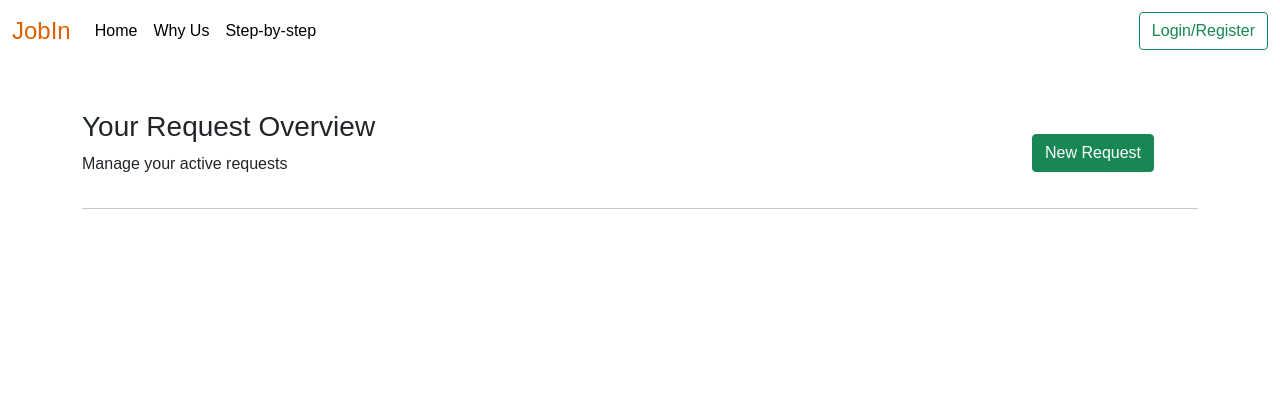
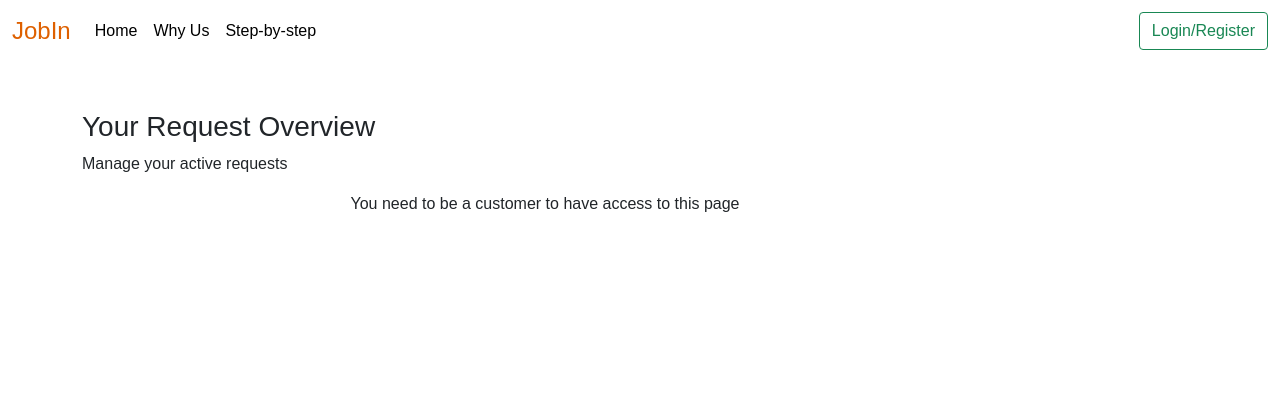
Before and after one commit to williamtyn/jobin, a Django app: template templates/user_orderlist.html in a window 1280 px wide. Shown: the top 420 px of the page. Run offline with Django 3.2, Linux system fonts and the light colour scheme; the template is opened without the code that fills it, so the values that code supplies are empty; parts of the project's set-up code (start-up, migrations or seed data) failed here and were passed over; some libraries are stand-ins or nearby versions.

Commit message:
add customer authenticated to user/overview

```diff
--- a/templates/user_orderlist.html
+++ b/templates/user_orderlist.html
@@ -8,6 +8,7 @@
     <div class="col-md-10">
       <h3>Your Request Overview</h3>
       <p>Manage your active requests</p>
+      {% if user.is_authenticated and user.user_type == 0 %}
     </div>
     <div class="col-md-2">
       <br>
@@ -127,4 +128,13 @@
   </div>
   {% endfor %}
 </div>
+{% else %}
+<div class="container">
+    <div class="row">
+        <div class="col-md-12 text-center">
+            You need to be a customer to have access to this page
+        </div>
+    </div>
+</div>
+{% endif %}
 {% endblock content %}
```
